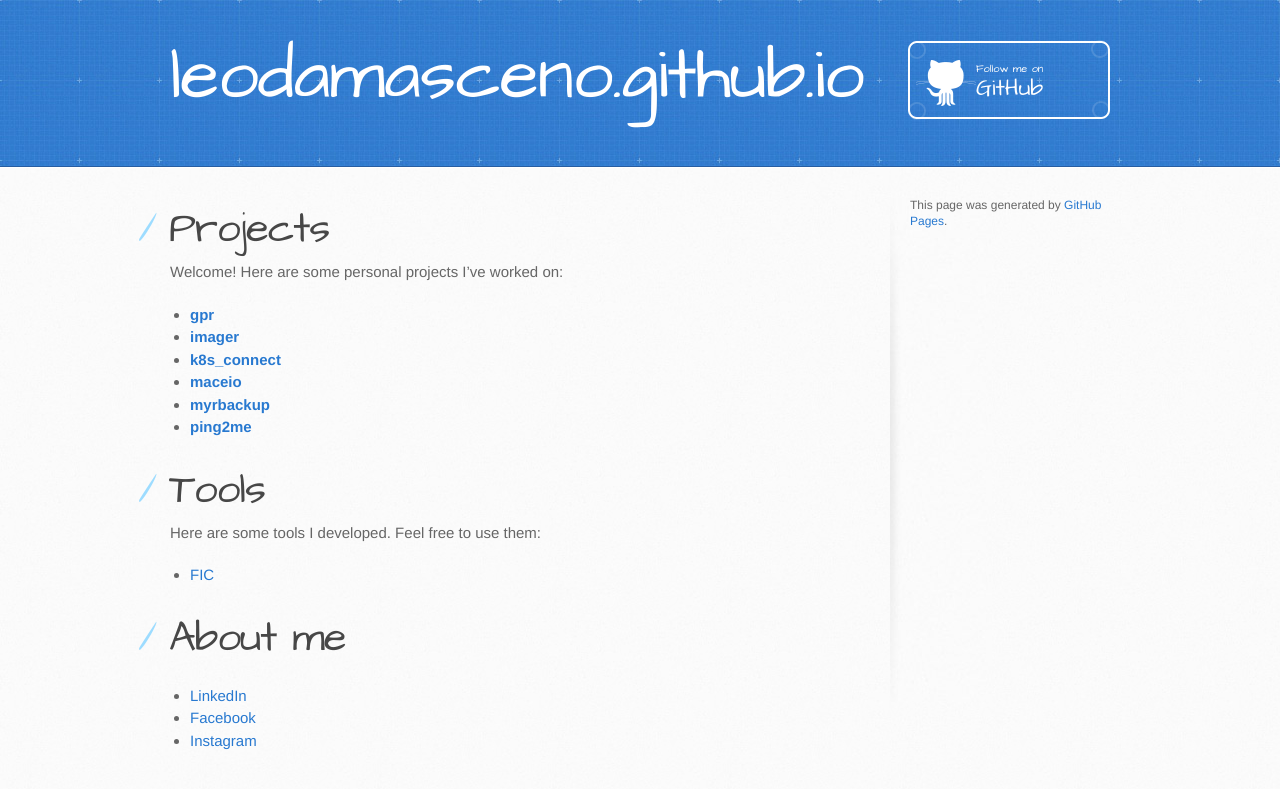
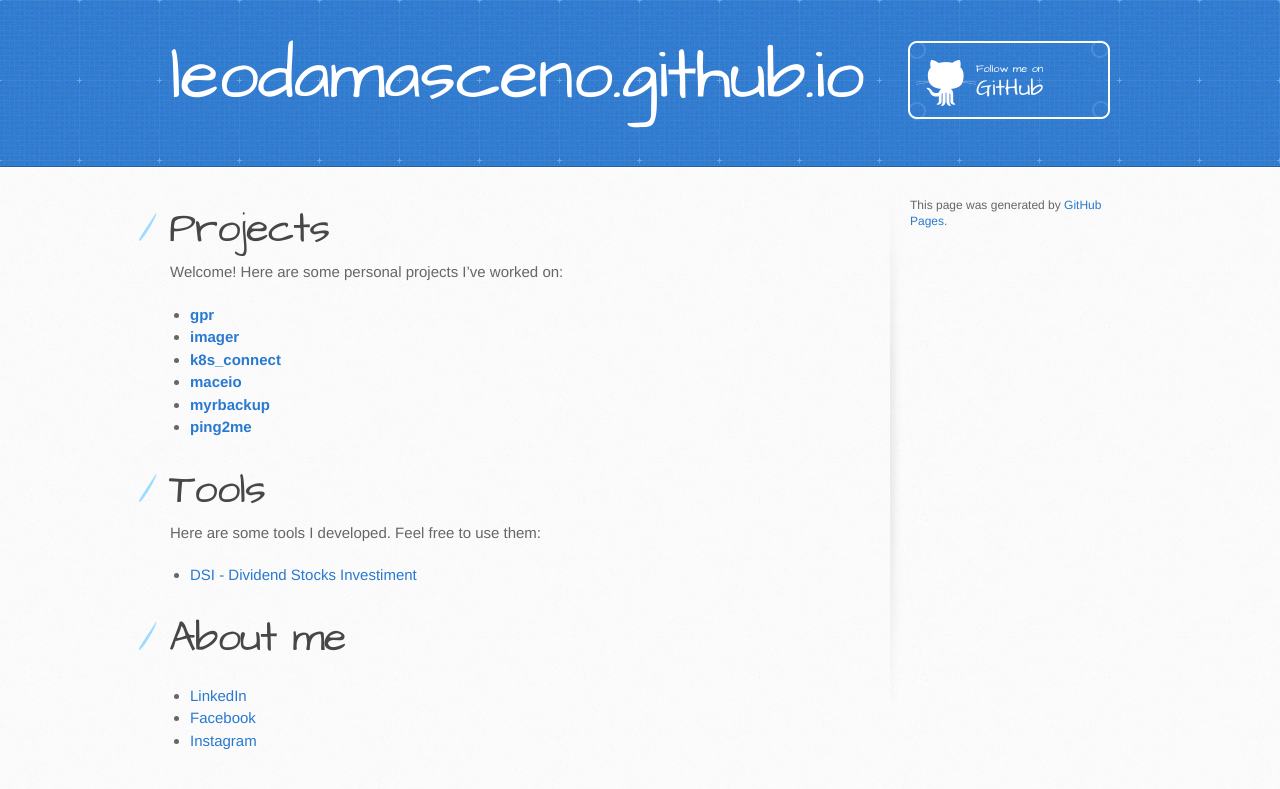
Before and after one commit to leodamasceno/leodamasceno.github.io, a Jekyll site: the page built from index.md, in a window 1280 px wide. Shown: the top 789 px of the page. Built offline with Jekyll 4.4.1, drawn with Linux system fonts in a browser that asks for light colours; the repository's description, which GitHub fills in, is left out; our own code applies the rules of GitHub Pages for plain Markdown files.

```diff
--- a/index.md
+++ b/index.md
@@ -17,7 +17,7 @@ Welcome! Here are some personal projects I've worked on:
 
 Here are some tools I developed. Feel free to use them:
 
-*   [FIC](./fic.md)
+*   [DSI - Dividend Stocks Investiment](./dsi.md)
 
 
 # About me
```
Also changed, not shown: dsi.md (renamed from fic.md, +2 -0 lines).
